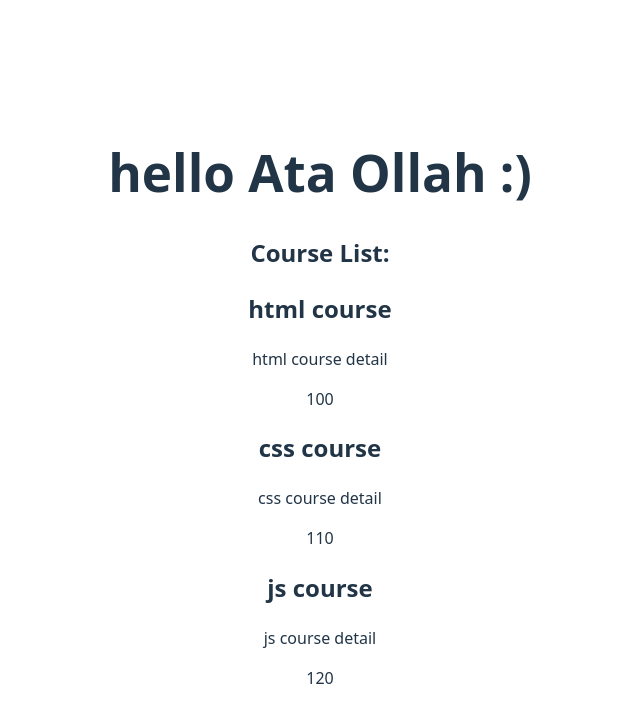
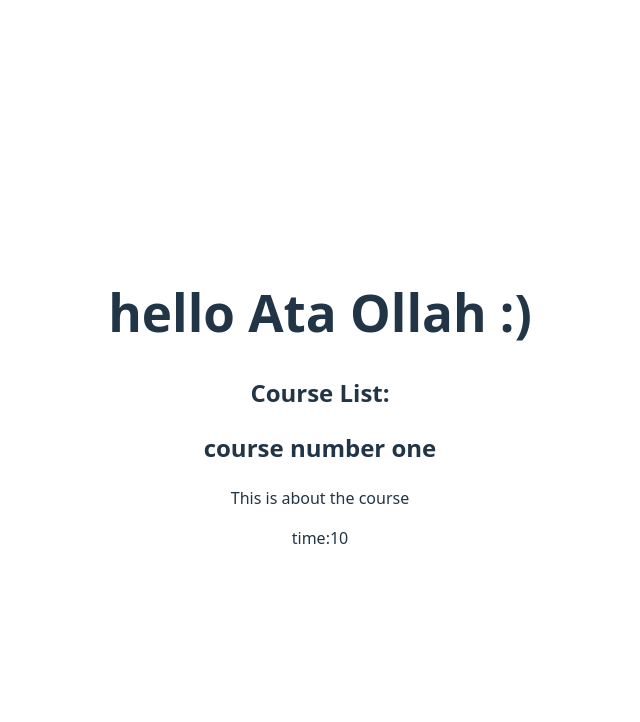
Before and after one commit to Atavagheffar/my-react-app-with-vite, a React (Vite) app: page / in a window 1280 px wide. Shown: the top 722 px of the page, without its empty margins (320-960 px from the left). Built offline with nearby package versions, Linux system fonts and the light colour scheme.

Commit message:
intro to children props

```diff
--- a/src/Components/home/CourseBox.jsx
+++ b/src/Components/home/CourseBox.jsx
@@ -1,11 +1,11 @@
-export default function CourseBox(props) {
-  console.log(props);
+export default function CourseBox({ course }) {
+  //   console.log(props);
 
   return (
     <div>
-      <h2>{props?.title}</h2>
-      <p>{props?.detail}</p>
-      <span>{props?.time}</span>
+      <h2>{course?.title}</h2>
+      <p>{course?.details}</p>
+      <span>time:10</span>
     </div>
   );
 }
--- /dev/null
+++ b/src/Components/home/CourseList.jsx
@@ -0,0 +1,19 @@
+import CourseBox from "./CourseBox";
+
+export default function CourseList() {
+  return (
+    <div>
+      <h2>Course List:</h2>
+      <CourseBox
+        course={{
+          title: "course number one",
+          details: "This is about the course",
+        }}
+      />
+
+      {/* <h2>{course?.title}</h2>
+      <p>{course?.details}</p>
+      <span></span> */}
+    </div>
+  );
+}
--- a/src/Components/home/Main.jsx
+++ b/src/Components/home/Main.jsx
@@ -1,11 +1,12 @@
 import CourseBox from "./CourseBox";
+import CourseList from "./CourseList";
 export default function Main() {
   return (
     <div>
-      <h2>Course List:</h2>
-      <CourseBox title="html course" detail="html course detail" time="100" />
+      <CourseList />
+      {/* <CourseBox title="html course" detail="html course detail" time="100" />
       <CourseBox title="css course" detail="css course detail" time="110" />
-      <CourseBox title="js course" detail="js course detail" time="120" />
+      <CourseBox title="js course" detail="js course detail" time="120" /> */}
     </div>
   );
 }
```
